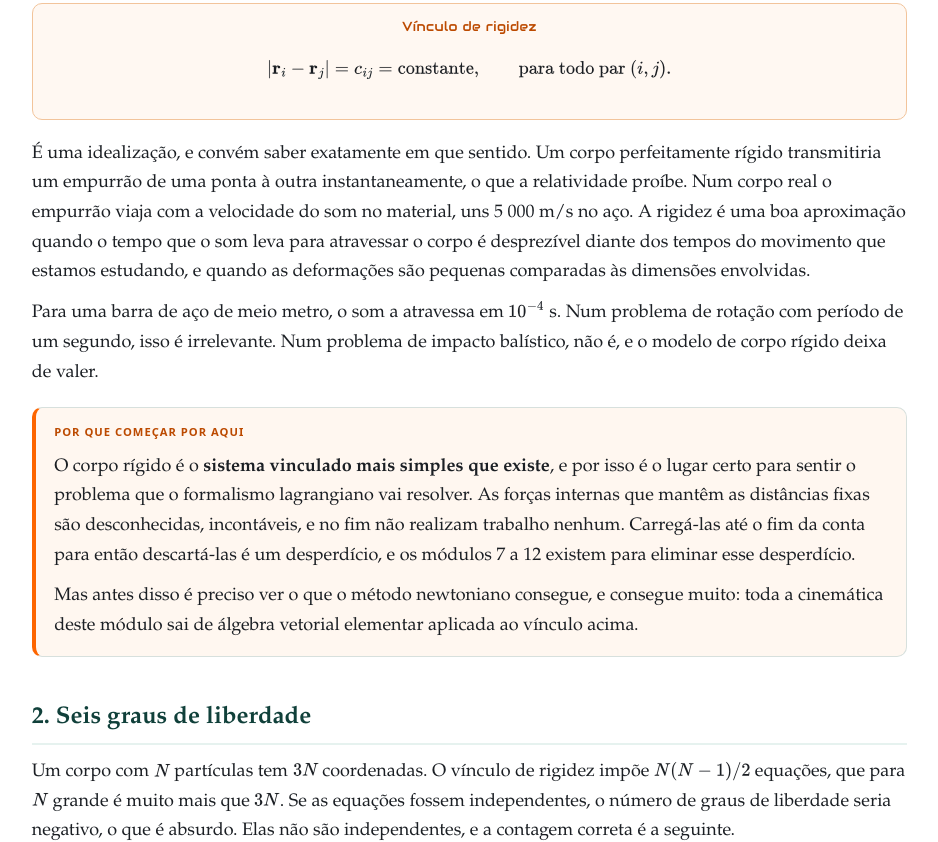
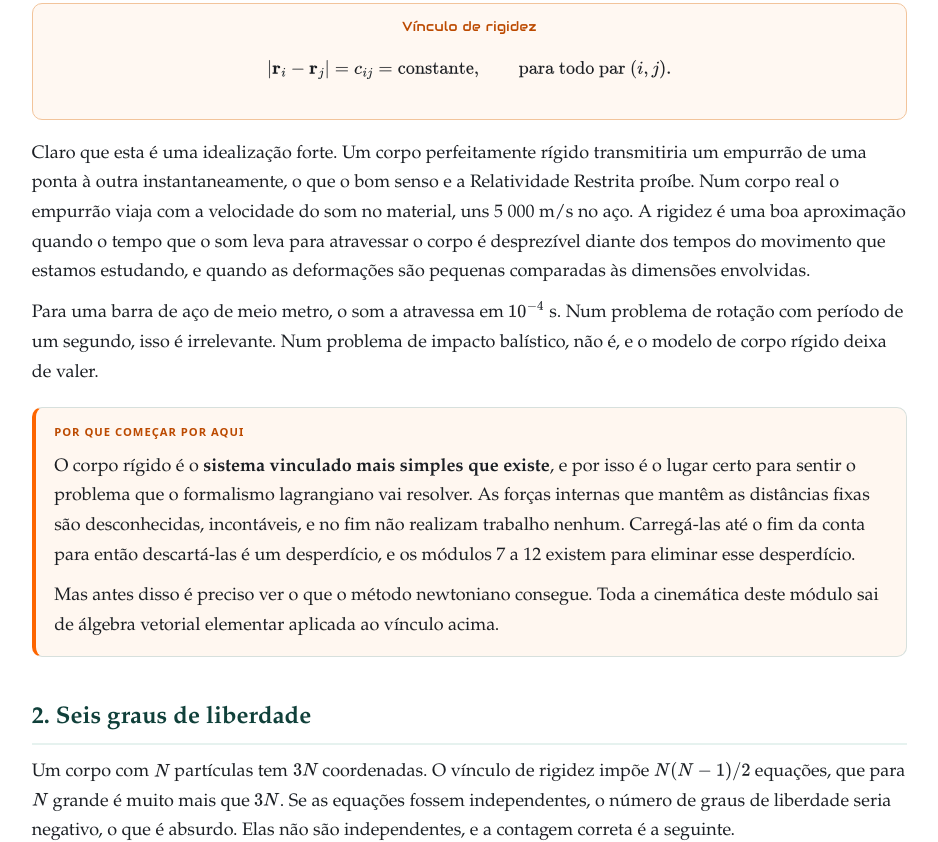
Before and after one commit to apianomorais/mecanica-classica-ii, a plain HTML site: page aula01.html in a window 1280 px wide. Shown: the part 715-1557 px from the top of the page, without its empty margins (305-1243 px from the left). Drawn offline with nearby package versions, Linux system fonts and the light colour scheme.

Commit message:
Refine text for clarity in aula01.html

```diff
--- a/aula01.html
+++ b/aula01.html
@@ -77,8 +77,8 @@
     \text{para todo par }(i,j).\]
   </div>
 
-  <p>É uma idealização, e convém saber exatamente em que sentido. Um corpo perfeitamente
-  rígido transmitiria um empurrão de uma ponta à outra instantaneamente, o que a relatividade
+  <p>Claro que esta é uma idealização forte. Um corpo perfeitamente
+  rígido transmitiria um empurrão de uma ponta à outra instantaneamente, o que o bom senso e a Relatividade Restrita
   proíbe. Num corpo real o empurrão viaja com a velocidade do som no material, uns 5 000 m/s
   no aço. A rigidez é uma boa aproximação quando o tempo que o som leva para atravessar o
   corpo é desprezível diante dos tempos do movimento que estamos estudando, e quando as
@@ -95,8 +95,7 @@
     As forças internas que mantêm as distâncias fixas são desconhecidas, incontáveis, e no
     fim não realizam trabalho nenhum. Carregá-las até o fim da conta para então descartá-las
     é um desperdício, e os módulos 7 a 12 existem para eliminar esse desperdício.</p>
-    <p>Mas antes disso é preciso ver o que o método newtoniano consegue, e consegue muito:
-    toda a cinemática deste módulo sai de álgebra vetorial elementar aplicada ao vínculo
+    <p>Mas antes disso é preciso ver o que o método newtoniano consegue. Toda a cinemática deste módulo sai de álgebra vetorial elementar aplicada ao vínculo
     acima.</p>
   </div>
 
```
